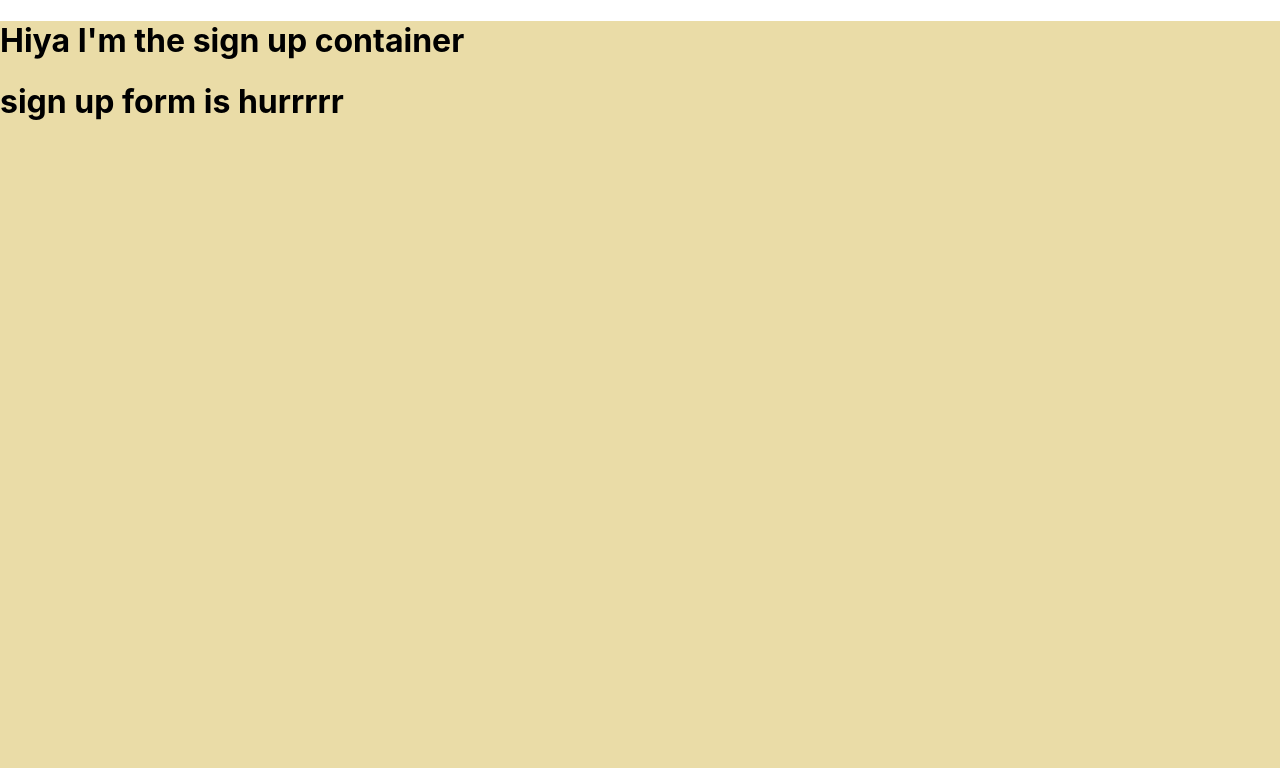
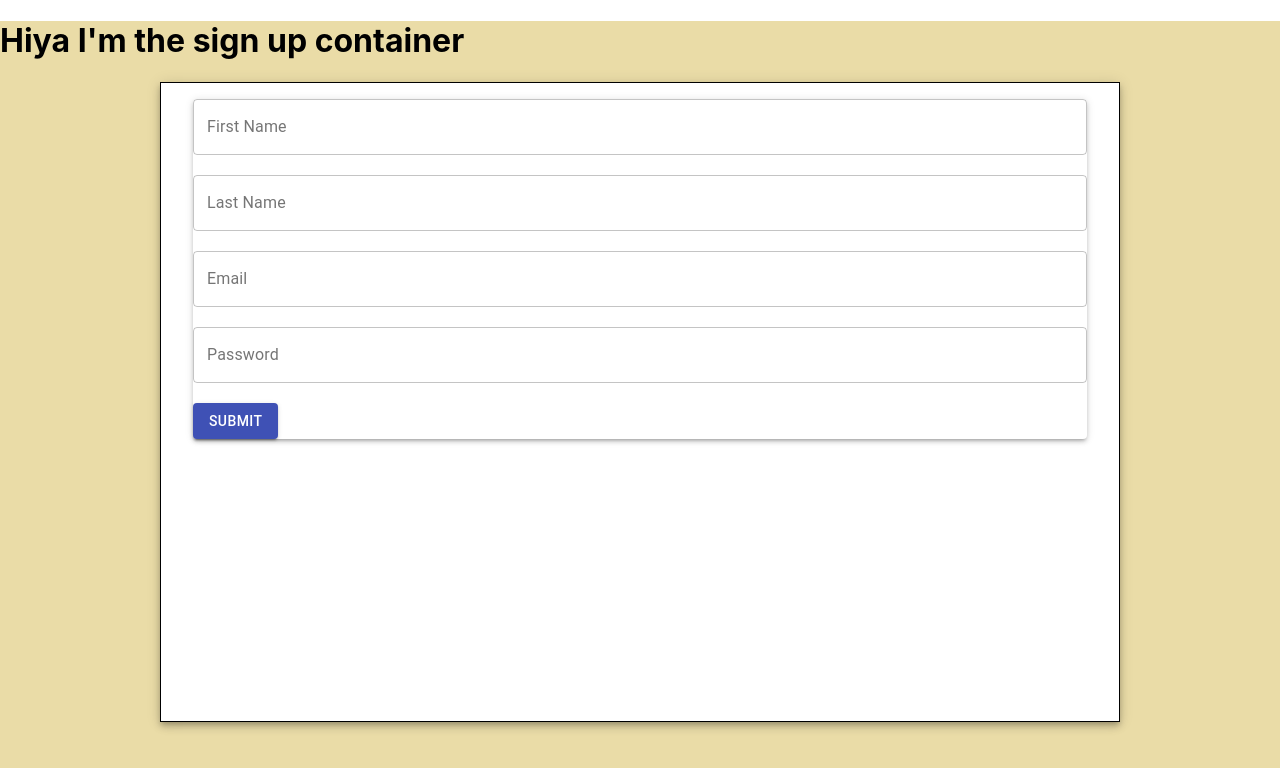
Before and after one commit to aysikh/project-seen, a React (Create React App) app: page /signup in a window 1280 px wide. Shown: the top 768 px of the page. Built offline with nearby package versions, Linux system fonts and the light colour scheme.

Commit message:
working on submit request for new user

```diff
--- a/package.json
+++ b/package.json
@@ -8,6 +8,7 @@
     "@testing-library/jest-dom": "^5.11.4",
     "@testing-library/react": "^11.1.0",
     "@testing-library/user-event": "^12.1.10",
+    "axios": "^0.21.1",
     "react": "^17.0.1",
     "react-dom": "^17.0.1",
     "react-router-dom": "^5.2.0",
--- a/src/components/SignUpForm.js
+++ b/src/components/SignUpForm.js
@@ -1,9 +1,145 @@
-import React, { Component } from 'react'
+import React, { useEffect, useState } from 'react';
+import { makeStyles } from '@material-ui/core/styles';
+import { useHistory } from 'react-router-dom'
+import axios from 'axios'
+import { Link } from 'react-router-dom'
+import Container from '@material-ui/core/Container';
+import TextField from '@material-ui/core/TextField';
+import Paper from '@material-ui/core/Paper';
+import Button from '@material-ui/core/Button'
 
-export default function SignUpForm() {
-  return(
+
+  const useStyles = makeStyles((theme) => ({
+    paper: {
+      backgroundColor: theme.palette.background.paper,
+      border: '1px solid #000',
+      boxShadow: theme.shadows[5],
+      padding: theme.spacing(2, 4),
+      display: "absolute",
+      left: "20%",
+      height: "80vh",
+      width: "120vh"
+    },
+  }))
+
+export default function SignUpForm(){
+  const history = useHistory();
+  const classes = useStyles();
+
+  const [ firstname, setFirstname ] = useState("")
+  const [ lastname, setLastname ] = useState("")
+  const [ email, setEmail ] = useState("")
+  const [ password, setPassword ] = useState("")
+  const [ errors, setErrors ] = useState( [] )
+
+  const handleFirstname = ( event ) => {
+    setFirstname( event.target.value )
+  }
+
+  const handleLastname = ( event ) => {
+    setLastname( event.target.value )
+  }
+  const handleEmail = ( event ) => {
+      setEmail( event.target.value )
+  }
+  const handlePassword = ( event ) => {
+      setPassword( event.target.value )
+  }
+
+  const handleSubmit = ( event ) => {
+    event.preventDefault();
+    const { firstname, lastname, email, password, password_confirmation } = this.state
+    let user = {
+        firstname: firstname,
+        lastname: lastname,
+        email: email,
+        password: password,
+    }
+
+    // axios.post( 'http://localhost:3001/users', { user }, { withCredentials: true } )
+    //   .then( response => {
+    //       if ( response.data.status === 'created' ) {
+    //           props.handleLogin( response.data )
+    //           redirect()
+    //       }
+    //       else {
+    //           setErrors( {
+    //               errors: response.data.errors
+    //           } )
+    //       }
+    //   } )
+    //   .catch( error => console.log( 'api errors:', error ) )
+    };
+
+    const handleNewUserSubmit = ( event ) => {
+      event.preventDefault()
+
+      let requestPackage = {
+          headers: { 'Content-Type': 'application/json' },
+          method: 'POST',
+          body: JSON.stringify( {
+              firstname: firstname,
+              lastname: lastname,
+              email: email,
+              password: password,
+          } )
+      }
+      fetch( "http://localhost:3001/users", requestPackage )
+          .then( rsp => rsp.json() )
+      // .then(console.log)
+      history.push( "/home" )
+  }
+
+
+  return (
     <div>
-      <h1> sign up form is hurrrrr </h1>
+      <Container className={classes.paper}>
+        <Paper elevation={3}>
+          <form autoComplete="on"
+            noValidate
+            onSubmit={ ( event ) => {
+                handleNewUserSubmit( event )
+            } }>
+
+            <TextField
+              fullWidth
+              id="outlined-basic"
+              label="First Name"
+              variant="outlined"
+            />
+            <br /> <br />
+            <TextField
+              fullWidth
+              id="outlined-basic"
+              label="Last Name"
+              variant="outlined"
+            />
+            <br /> <br />
+            <TextField
+              fullWidth
+              id="outlined-basic"
+              label="Email"
+              variant="outlined"
+            />
+            <br /> <br />
+            <TextField
+              fullWidth
+              id="outlined-multiline-static"
+              label="Password"
+              multiline
+              variant="outlined"
+            />
+            <br/> <br/>
+            <Button
+              type="submit"
+              variant="contained"
+              color="primary">
+              Submit
+            </Button>
+          </form>
+        </Paper>
+        <br /> <br />
+      </Container>
     </div>
   )
 }
--- a/src/containers/LandingPageContainer.js
+++ b/src/containers/LandingPageContainer.js
@@ -1,9 +1,13 @@
 import React, { Component } from 'react';
+import Logo from '../assets/seen-logo-dummy.png'
+import SignUpForm from '../components/SignUpForm'
 
 export default function LandingPageContainer() {
   return (
-    <div>
-      Hello I am the LANDING PAGE YEEET
+    <div class="Landing Page">
+      <center> <img src={Logo} />  </center>
+      Want to know what Black women are saying about these tech companies?
+      <SignUpForm />
     </div>
   )
 }
```
Also changed, not shown: 1 other file (tests, documents, lock files or other folders).
